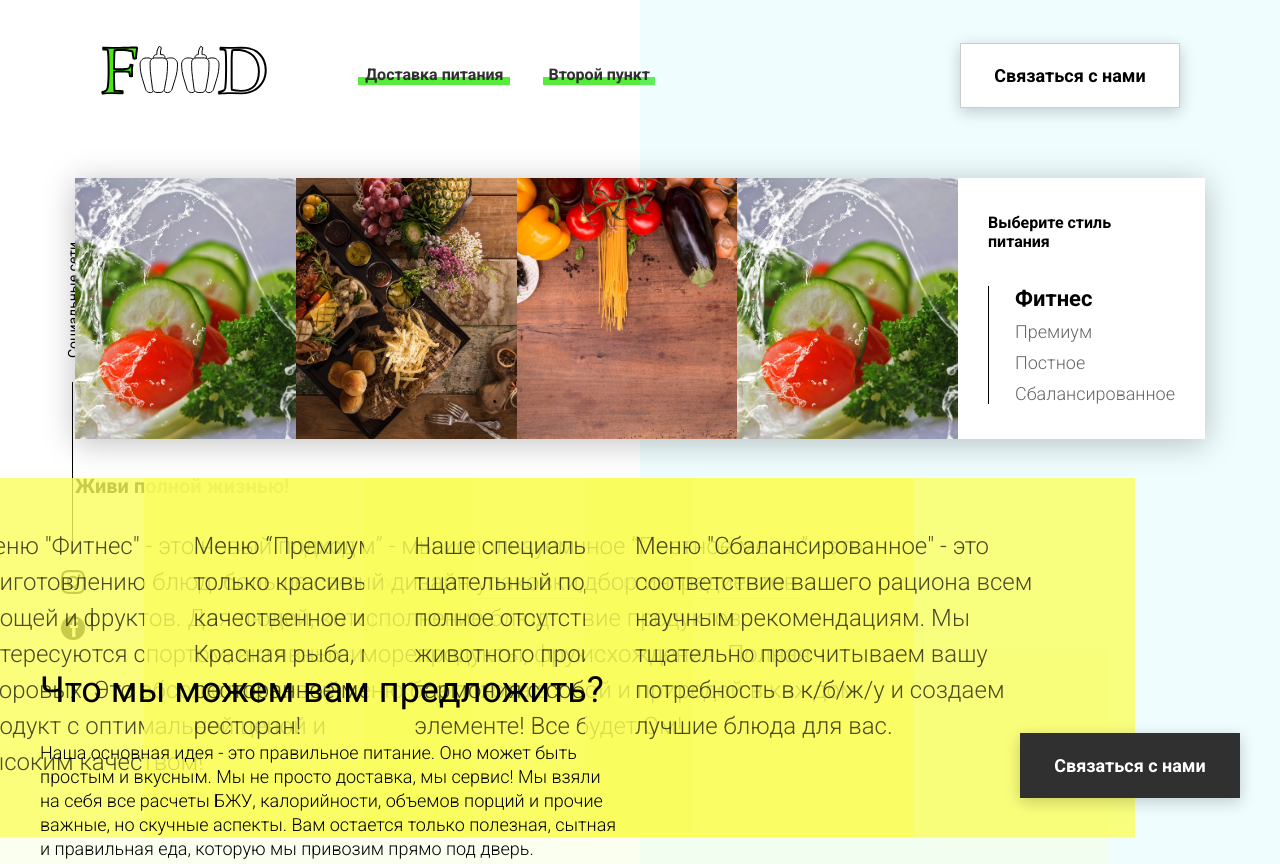
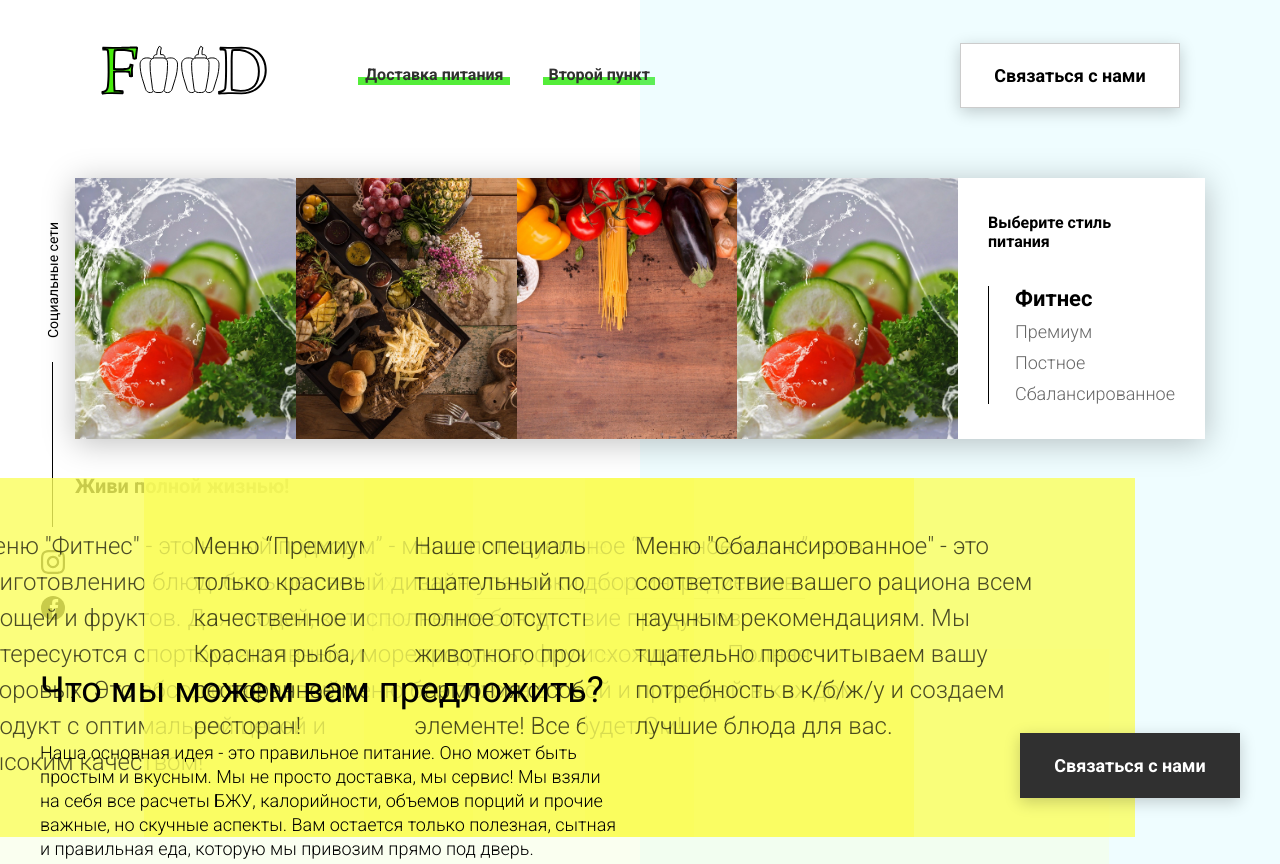
Before and after one commit to Stawr90/p_Food, a plain HTML site: page index.html in a window 1280 px wide. Shown: the top 864 px of the page. Drawn offline with Linux system fonts and the light colour scheme.

Commit message:
food_sidepanel_location

```diff
--- a/scss/blocks/sidepanel/_sidepanel.scss
+++ b/scss/blocks/sidepanel/_sidepanel.scss
@@ -1,7 +1,7 @@
 .sidepanel {
     position: fixed;
-    left: 60px;
-    top: 240px;
+    left: 40px;
+    top: 220px;
     height: 400px;
     width: 25px;
     display: flex;
```
Also changed, not shown: css/style.css, css/style.min.css.
